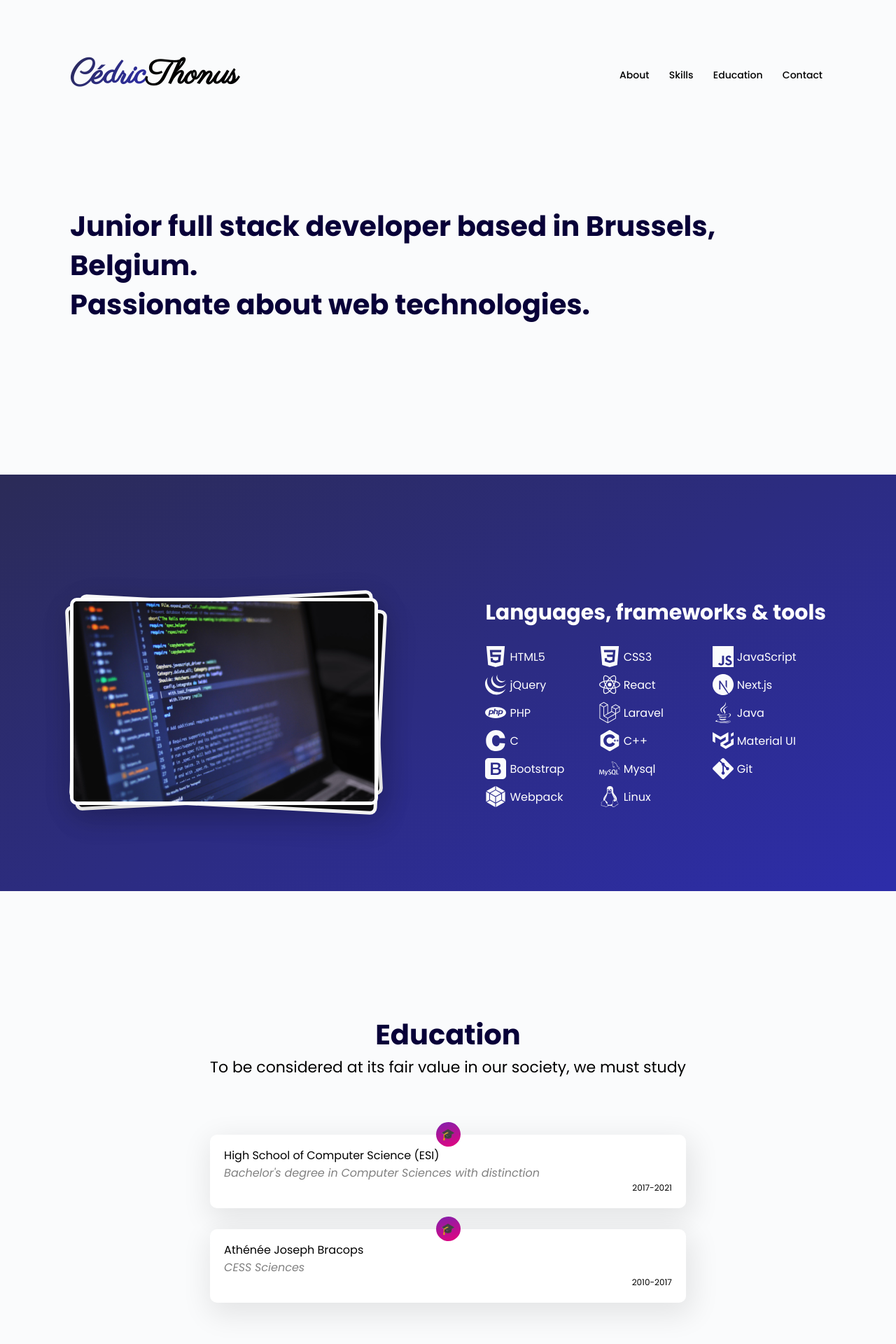
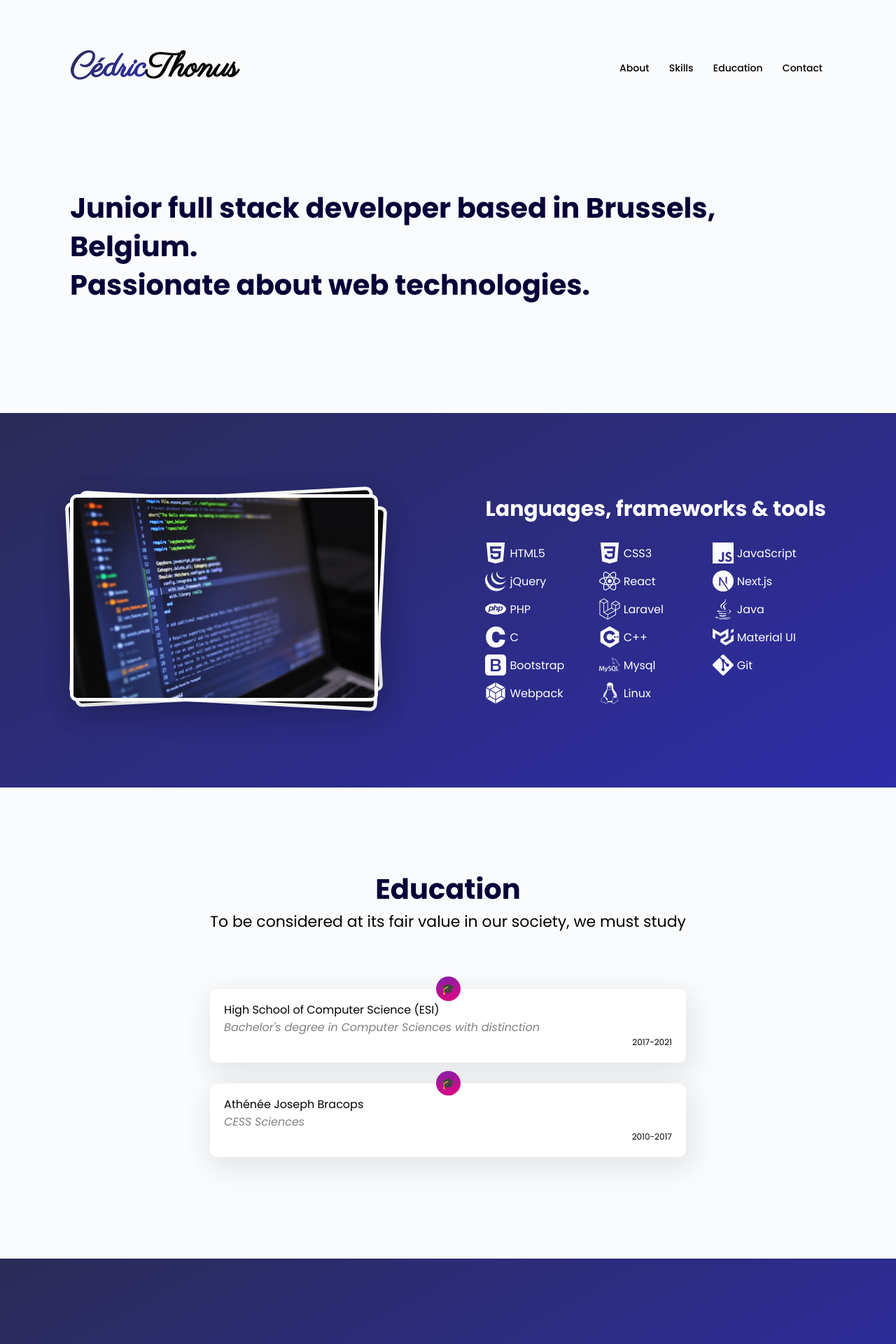
Before and after one commit to cedreams/portfolio, a Next.js app: page / in a window 1280 px wide. Shown: the top 1920 px of the page at 70% size. Built offline with nearby package versions, Linux system fonts and the light colour scheme.

Commit message:
refactor: delete duplicate lines

```diff
--- a/src/components/Menu/index.tsx
+++ b/src/components/Menu/index.tsx
@@ -3,7 +3,7 @@ import { Link } from "react-scroll";
 
 export default function Menu() {
     return (
-        <div className="menu-container">
+        <div className="menu-content">
             <Logo />
             <div className="menu-links">
                 <Link smooth to="about" className="menu-link">About</Link>
--- a/src/styles/global.css
+++ b/src/styles/global.css
@@ -37,15 +37,6 @@ body,html {
     font-weight: 700;
 }
 
-.menu-container {
-    max-width: 1080px;
-    align-items: center;
-    margin: auto;
-    display: flex;
-    flex-direction: row;
-    justify-content: space-between;
-}
-
 .menu-links {
     width: 300px;
     display: flex;
@@ -65,30 +56,35 @@ body,html {
 }
 
 .menu-link:hover {
-    transform: translateY(5px);
+    transform: scale(1.2);
     background: #2b2b5912;
 }
 
 .main-container {
-    padding-top: 75px;
-    padding-bottom: 15px;
-    background-repeat: no-repeat;
-    background-attachment: fixed;
-    background-position: bottom;
-    min-height: 450px;
+    padding: 15px 30px;
 }
 
 .bg-container {
-    margin-top: 100px;
     background: linear-gradient(151.18deg,#2b2b58 .46%,#2d2dab 101.36%);
+    padding-top: 100px;
+    padding-bottom: 100px;
+}
+
+.menu-content {
+    max-width: 1080px;
+    align-items: center;
+    margin: auto;
+    display: flex;
+    flex-direction: row;
+    justify-content: space-between;
+    margin-top: 50px;
 }
 
 .about-content {
-    margin: 100px auto;
+    margin: 140px auto;
     max-width: 1080px;
     color: #080038;
-    line-height: 56px;
-    padding-top: 55px;
+    line-height: 55px;
 }
 
 .education-content {
@@ -97,6 +93,22 @@ body,html {
     display: flex;
     flex-direction: row;
     justify-content: center;
+}
+
+.skills-content {
+    max-width: 1080px;
+    margin: auto;
+    display: flex;
+    flex-direction: row;
+    justify-content: space-between;
+    align-items: center;
+    align-content: center;
+}
+
+.contact-content {
+    max-width: 1080px;
+    margin: auto;
+    color: white;
 }
 
 .education-grad-hat {
@@ -122,8 +134,6 @@ body,html {
     padding: 20px;
     border-radius: 10px;
     margin: 30px 0px;
-    /*width: fit-content;
-    margin: auto;*/
 }
 
 .education-hole-gradhat {
@@ -144,25 +154,6 @@ body,html {
 .education-item-date {
     font-size: 12px;
     text-align:right;
-}
-
-.point {
-    background: black;
-    width: 30px;
-    height: 30px;
-    border-radius: 20px;
-}
-
-.skills-content {
-    max-width: 1080px;
-    margin: auto;
-    padding-top: 100px;
-    padding-bottom: 100px;
-    display: flex;
-    flex-direction: row;
-    justify-content: space-between;
-    align-items: center;
-    align-content: center;
 }
 
 .skills-content-image {
@@ -243,33 +234,19 @@ body,html {
     margin-right: 5px;
 }
 
-.contact-content {
-    max-width: 1080px;
-    margin: auto;
-    padding-top: 100px;
-    padding-bottom: 100px;
-    color: white;
-}
-
-
 @media screen and (max-width: 550px) {
     .title {
         font-weight: 500;
         font-size: 25px;
     }
 
-    .main-container {
-        padding: 75px 40px 0;
-        min-height: 400px;
-    }
-
     .about-content {
-        margin: 10px auto auto;
+        margin: 80px auto;
         color: #080038;
         line-height: 31px;
     }
 
-    .menu-container {
+    .menu-content {
         flex-direction: column;
     }
 
@@ -280,7 +257,6 @@ body,html {
     .education-desc {
         font-size: 15px;
     }
-
 }
 
 @media screen and (max-width: 950px) {
```
